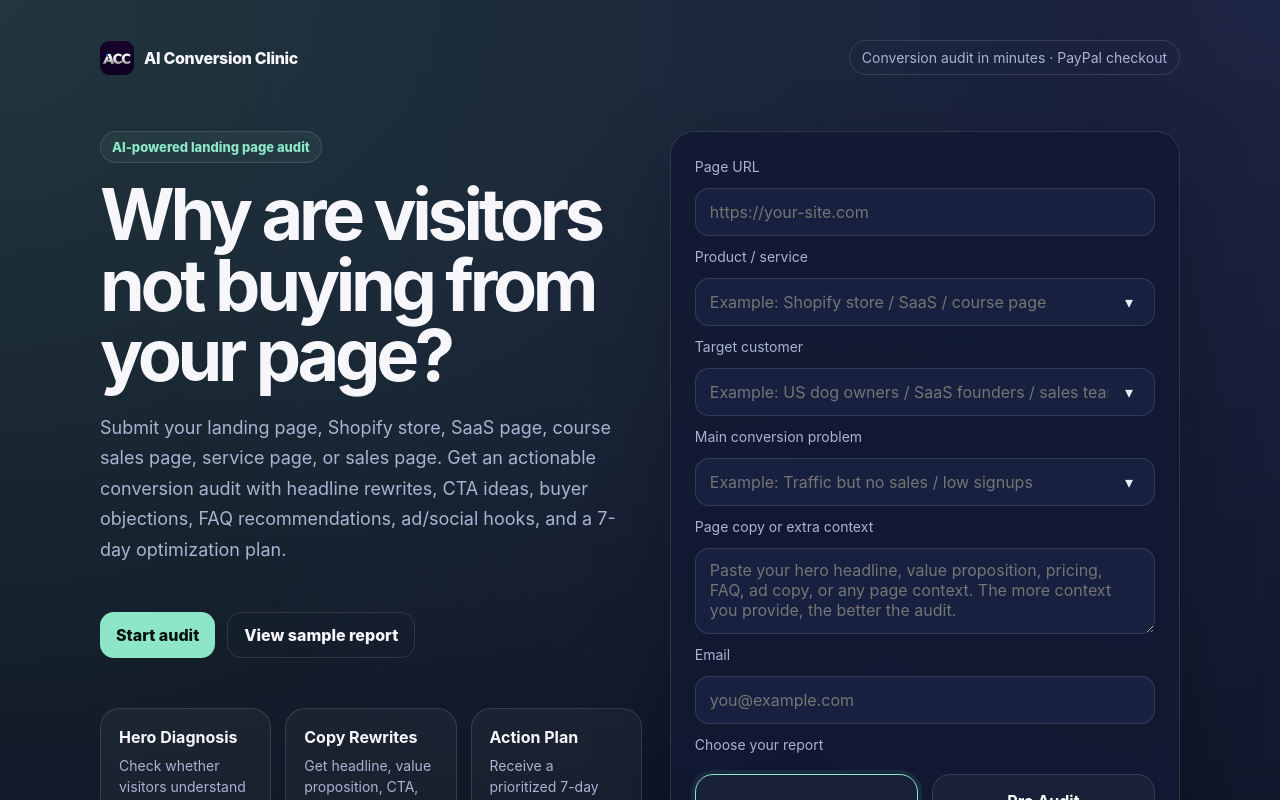
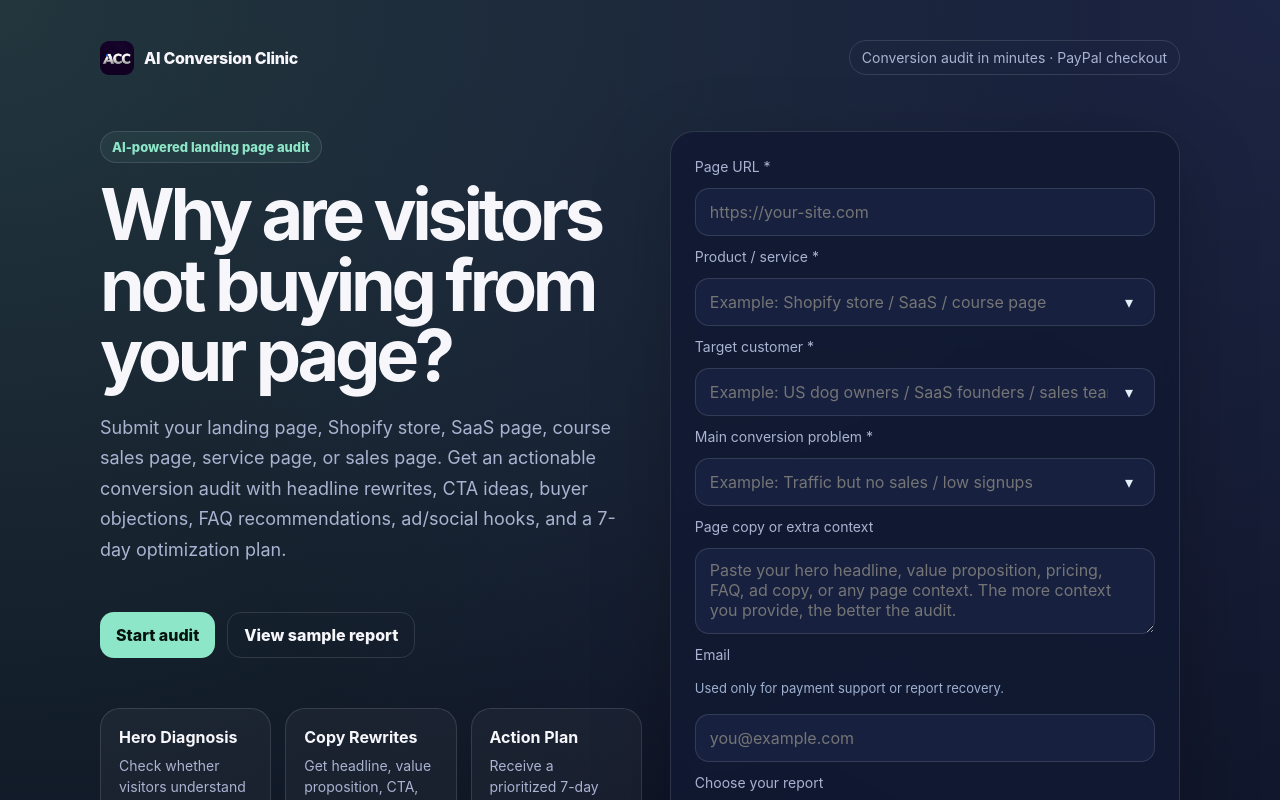
Before and after one commit to haiyangr-cmyk/ai-conversion-clinic, a Next.js app: page / in a window 1280 px wide. Shown: the top 800 px of the page. Built offline with nearby package versions, Linux system fonts and the light colour scheme.

Commit message:
Simplify optional field labels

```diff
--- a/app/page.tsx
+++ b/app/page.tsx
@@ -125,12 +125,12 @@ export default function HomePage() {
 
           <form id="audit-form" className="panel" onSubmit={handleSubmit}>
             <div className="field">
-              <label>Page URL</label>
+              <label>Page URL <span className="required-mark">*</span></label>
               <input required type="url" placeholder="https://your-site.com" value={form.url} onChange={(e) => update("url", e.target.value)} />
             </div>
 
             <div className="field compact-suggest-field">
-              <label>Product / service</label>
+              <label>Product / service <span className="required-mark">*</span></label>
               <div className="compact-combo">
                 <input
                   required
@@ -155,9 +155,17 @@ export default function HomePage() {
                       <button
                         key={option}
                         type="button"
-                        onClick={(e) => {
+                        onPointerDown={(e) => {
+                          e.preventDefault();
                           update("product", option);
                           (e.currentTarget.closest("details") as HTMLDetailsElement | null)?.removeAttribute("open");
+                        }}
+                        onKeyDown={(e) => {
+                          if (e.key === "Enter" || e.key === " ") {
+                            e.preventDefault();
+                            update("product", option);
+                            (e.currentTarget.closest("details") as HTMLDetailsElement | null)?.removeAttribute("open");
+                          }
                         }}
                       >
                         {option}
@@ -169,7 +177,7 @@ export default function HomePage() {
             </div>
 
             <div className="field compact-suggest-field">
-              <label>Target customer</label>
+              <label>Target customer <span className="required-mark">*</span></label>
               <div className="compact-combo">
                 <input
                   required
@@ -194,9 +202,17 @@ export default function HomePage() {
                       <button
                         key={option}
                         type="button"
-                        onClick={(e) => {
+                        onPointerDown={(e) => {
+                          e.preventDefault();
                           update("audience", option);
                           (e.currentTarget.closest("details") as HTMLDetailsElement | null)?.removeAttribute("open");
+                        }}
+                        onKeyDown={(e) => {
+                          if (e.key === "Enter" || e.key === " ") {
+                            e.preventDefault();
+                            update("audience", option);
+                            (e.currentTarget.closest("details") as HTMLDetailsElement | null)?.removeAttribute("open");
+                          }
                         }}
                       >
                         {option}
@@ -208,7 +224,7 @@ export default function HomePage() {
             </div>
 
             <div className="field compact-suggest-field">
-              <label>Main conversion problem</label>
+              <label>Main conversion problem <span className="required-mark">*</span></label>
               <div className="compact-combo">
                 <input
                   required
@@ -233,9 +249,17 @@ export default function HomePage() {
                       <button
                         key={option}
                         type="button"
-                        onClick={(e) => {
+                        onPointerDown={(e) => {
+                          e.preventDefault();
                           update("problem", option);
                           (e.currentTarget.closest("details") as HTMLDetailsElement | null)?.removeAttribute("open");
+                        }}
+                        onKeyDown={(e) => {
+                          if (e.key === "Enter" || e.key === " ") {
+                            e.preventDefault();
+                            update("problem", option);
+                            (e.currentTarget.closest("details") as HTMLDetailsElement | null)?.removeAttribute("open");
+                          }
                         }}
                       >
                         {option}
@@ -253,7 +277,8 @@ export default function HomePage() {
 
             <div className="field">
               <label>Email</label>
-              <input required type="email" placeholder="you@example.com" value={form.email} onChange={(e) => update("email", e.target.value)} />
+              <p className="field-help">Used only for payment support or report recovery.</p>
+              <input type="email" placeholder="you@example.com" value={form.email} onChange={(e) => update("email", e.target.value)} />
             </div>
 
             <div className="field">
```
